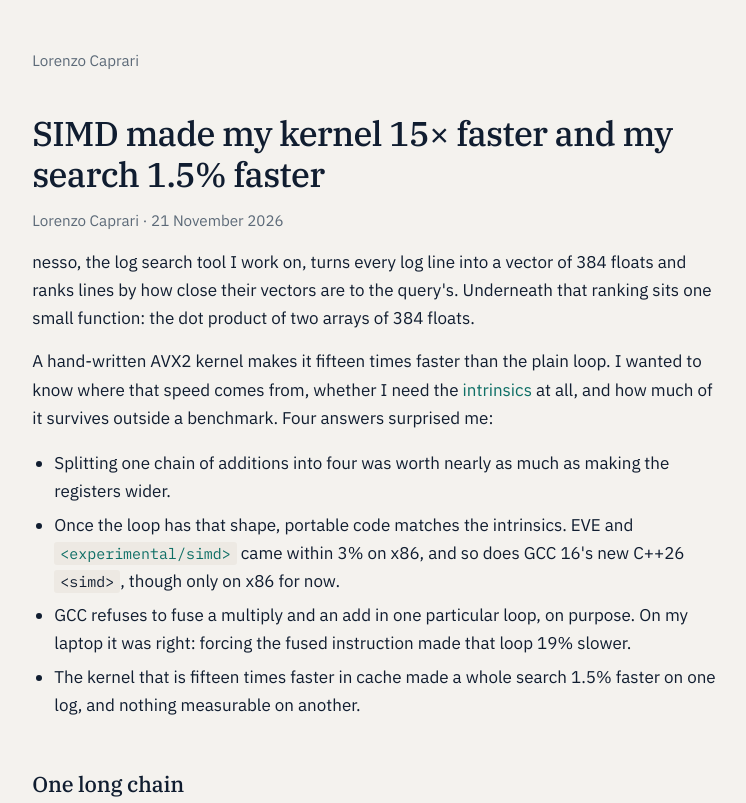
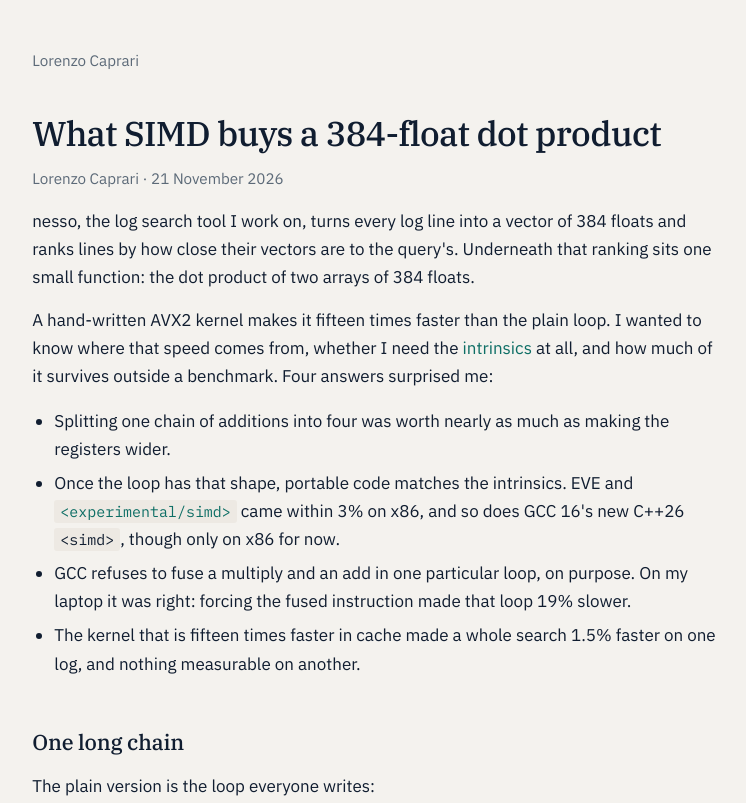
Before and after one commit to lorenzocaprari/lorenzocaprari.github.io, a plain HTML site: page writing/simd-dot-product/index.html in a window 1280 px wide. Shown: the top 803 px of the page, without its empty margins (261-1007 px from the left). Drawn offline with Linux system fonts and the light colour scheme.

```diff
--- a/writing/simd-dot-product/index.html
+++ b/writing/simd-dot-product/index.html
@@ -3,12 +3,12 @@
 <head>
 <meta charset="utf-8">
 <meta name="viewport" content="width=device-width, initial-scale=1">
-<title>SIMD made my kernel 15× faster and my search 1.5% faster — Lorenzo Caprari</title>
+<title>What SIMD buys a 384-float dot product — Lorenzo Caprari</title>
 <link rel="icon" href="/favicon.ico" sizes="any">
 <link rel="icon" type="image/png" sizes="32x32" href="/favicon-32.png">
 <link rel="apple-touch-icon" href="/apple-touch-icon.png">
 <meta name="description" content="Where a fifteen-times faster dot product comes from, whether EVE, std::simd and GCC 16&#x27;s C++26 &lt;simd&gt; can replace the intrinsics, why GCC won&#x27;t fuse one loop, and what it all buys a whole search.">
-<meta property="og:title" content="SIMD made my kernel 15× faster and my search 1.5% faster">
+<meta property="og:title" content="What SIMD buys a 384-float dot product">
 <meta property="og:description" content="Where a fifteen-times faster dot product comes from, whether EVE, std::simd and GCC 16&#x27;s C++26 &lt;simd&gt; can replace the intrinsics, why GCC won&#x27;t fuse one loop, and what it all buys a whole search.">
 <meta property="og:type" content="article">
 <meta property="og:url" content="https://lorenzocaprari.github.io/writing/simd-dot-product/">
@@ -64,7 +64,7 @@ img.fig{display:block;width:100%;height:auto;margin:1.5em 0}
 <main>
 <p class="home"><a href="../../">Lorenzo Caprari</a></p>
 <article>
-<h1>SIMD made my kernel 15× faster and my search 1.5% faster</h1>
+<h1>What SIMD buys a 384-float dot product</h1>
 <p class="meta">Lorenzo Caprari · 21 November 2026</p>
 <p>nesso, the log search tool I work on, turns every log line into a vector of 384 floats and ranks lines by how close their vectors are to the query's. Underneath that ranking sits one small function: the dot product of two arrays of 384 floats.</p>
 <p>A hand-written AVX2 kernel makes it fifteen times faster than the plain loop. I wanted to know where that speed comes from, whether I need the <a href="https://www.intel.com/content/www/us/en/docs/intrinsics-guide/index.html">intrinsics</a> at all, and how much of it survives outside a benchmark. Four answers surprised me:</p>
```
Also changed, not shown: index.html (+1 -1 lines), writing/index.html (+1 -1 lines), writing/simd-dot-product/og.png, 1 other file.
